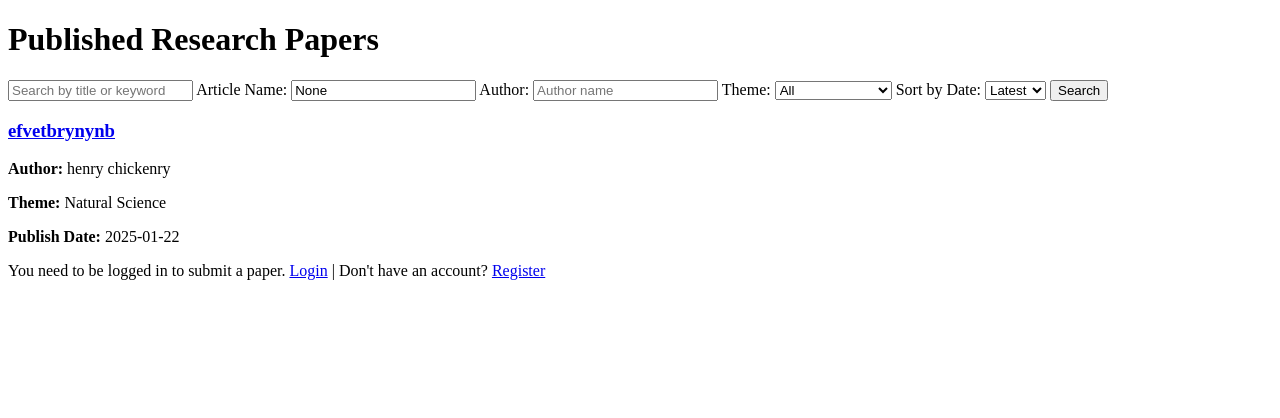
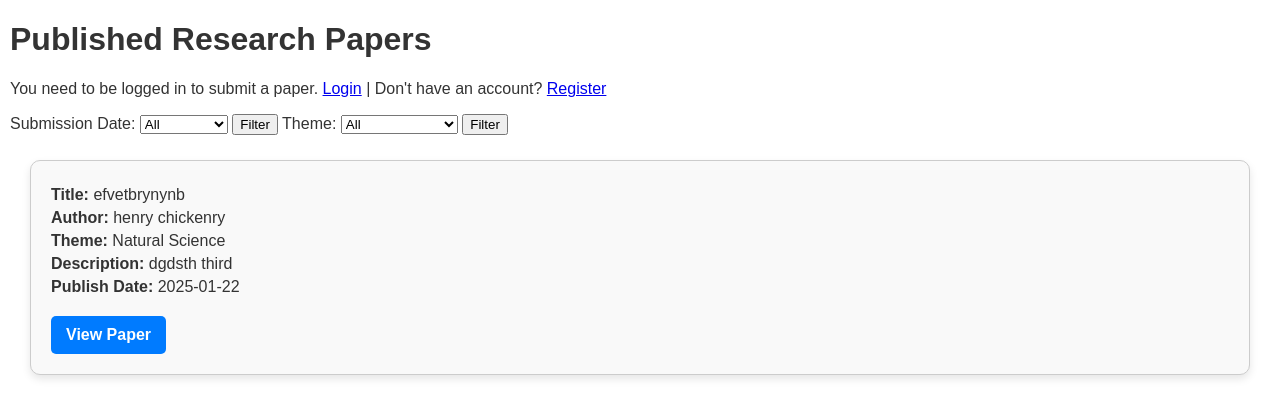
Before and after one commit to MarianaAAW/projectMerge_toGit, a Flask app: page / in a window 1280 px wide. Shown: the top 418 px of the page. Run offline with Flask 3, Linux system fonts and the light colour scheme; data comes from the database, SQL or seed files in the repository; some libraries are stand-ins or nearby versions.

Commit message:
everything up to date except the reviews and connections

```diff
--- a/db_backend/routes.py
+++ b/db_backend/routes.py
@@ -55,7 +55,8 @@
 
     return render_template('research_page.html', papers=papers)
 
-@app.route('/paper/<int:paper_id>', methods=['GET'])
+
+@app.route('/view_paper/<int:paper_id>', methods=['GET'])
 def view_paper(paper_id):
     # Fetch the paper by its ID from the database
     paper = Paper.query.get_or_404(paper_id)
@@ -211,50 +212,41 @@
     # Render the My Profile page with role-based visibility
     return render_template('my_profile.html', user=user)
 
+
 @app.route('/researchers_dashboard', methods=['GET'])
 @login_required
 def researchers_dashboard():
-    # Get filter values from the request
-    author_name = request.args.get('author_name', '')
-    article_name = request.args.get('article_name', '')
-    search = request.args.get('search', '')
-    theme = request.args.get('theme', '')
-    status = request.args.get('status', '')
-    sort_by_date = request.args.get('sort_by_date', 'latest')
+   # Get filter values from the request
+    author_id = request.args.get('author_id')
+    theme = request.args.get('theme')
+    submission_date = request.args.get('submission_date')
+    user_id = current_user.id
+    # Build the query
+    paper_query = Paper.query.filter(Paper.author_id == user_id)
+    papers = paper_query
 
-    # Assuming you have a way to get the logged-in user's ID (e.g., from the session)
-    user_id = current_user.id
-
-    # Build the query
-    paper_query = Paper.query.filter_by(author_id=user_id)
-
-    if author_name:
-        print(f"Filtering by author name: {author_name}")
-        paper_query = paper_query.join(User).filter(
-            (User.first_name.like(f'%{author_name}%')) |
-            (User.last_name.like(f'%{author_name}%'))
-        )
-    if article_name:
-        print(f"Filtering by article name: {article_name}")
-        paper_query = paper_query.filter(Paper.title.like(f'%{article_name}%'))
-    if search:
-        print(f"Filtering by search: {search}")
-        paper_query = paper_query.filter(Paper.description.like(f'%{search}%'))
     if theme:
-        print(f"Filtering by theme: {theme}")
-        paper_query = paper_query.filter(Paper.theme.like(f'%{theme}%'))
-    if status:
-        print(f"Filtering by status: {status}")
-        paper_query = paper_query.filter(Paper.status == status)
-    if sort_by_date == 'latest':
-        print("Sorting by latest date")
-        paper_query = paper_query.order_by(Paper.submission_date.desc())
-    else:
-        print("Sorting by earliest date")
-        paper_query = paper_query.order_by(Paper.submission_date.asc())
+        if theme == "Natural Science":
+            first_1 = Paper.query.filter(Paper.theme == "Natural Science", Paper.author_id == user_id)
+            return render_template('researchers_dashboard.html', papers=first_1)
+        elif theme == "Social Science":
+            second_2 = Paper.query.filter(Paper.theme == "Social Science", Paper.author_id ==user_id)
+            return render_template('researchers_dashboard.html', papers=second_2)
+        else:
+            third_3 = Paper.query.filter(Paper.theme == "Formal Science", Paper.author_id ==user_id)
+            return render_template('researchers_dashboard.html', papers=third_3)
+    if submission_date:
+        if submission_date == "old to new":
+            new = Paper.query.filter(Paper.author_id == user_id).order_by(Paper.submission_date)
+            return render_template('researchers_dashboard.html', papers=new)
+        elif submission_date == "new to old":
+            late = Paper.query.filter(Paper.author_id == user_id).order_by(Paper.submission_date.desc())
+            return render_template('researchers_dashboard.html', papers=late)
+        else:
+            return render_template('researchers_dashboard.html', papers=papers)
+    return render_template('researchers_dashboard.html', papers=papers)
 
     papers = paper_query.all()
-    print(f"Fetched papers: {papers}")
 
     return render_template('researchers_dashboard.html', papers=papers)
 
@@ -473,7 +465,33 @@
 @login_required
 def reviewers_dashboard():
     # Assuming current_user is the logged-in user
+    theme = request.args.get('theme')
+    submission_date = request.args.get('submission_date')
+    user_id = current_user.id
+
     assigned_papers = Paper.query.filter(Paper.reviewers.any(id=current_user.id)).all()
+    papers = assigned_papers
+
+    if theme:
+        if theme == "Natural Science":
+            first_1 = Paper.query.filter(Paper.theme == "Natural Science", Paper.reviewers.any(id=current_user.id)).all()
+            return render_template('reviewers_dashboard.html', papers=first_1)
+        elif theme == "Social Science":
+            second_2 = Paper.query.filter(Paper.theme == "Social Science", Paper.reviewers.any(id=current_user.id)).all()
+            return render_template('reviewers_dashboard.html', papers=second_2)
+        else:
+            third_3 = Paper.query.filter(Paper.theme == "Formal Science", Paper.reviewers.any(id=current_user.id)).all()
+            return render_template('reviewers_dashboard.html', papers=third_3)
+    if submission_date:
+        if submission_date == "old to new":
+            new = Paper.query.filter(Paper.reviewers.any(id=current_user.id)).order_by(Paper.submission_date)
+            return render_template('reviewers_dashboard.html', papers=new)
+        elif submission_date == "new to old":
+            late = Paper.query.filter(Paper.reviewers.any(id=current_user.id)).order_by(Paper.submission_date.desc())
+            return render_template('reviewers_dashboard.html', papers=late)
+        else:
+            return render_template('reviewers_dashboard.html', papers=papers)
+
     return render_template('reviewers_dashboard.html', papers=assigned_papers)
 
 @app.route('/reviewers_review/<int:paper_id>', methods=['GET', 'POST'])
--- a/db_backend/templates/research_page.html
+++ b/db_backend/templates/research_page.html
@@ -3,10 +3,97 @@
 <head>
     <meta charset="UTF-8">
     <meta name="viewport" content="width=device-width, initial-scale=1.0">
-    <title>Research Papers</title>
+    <title>Published Research Papers</title>
+    <style>
+        body {
+            margin: 10px;
+            font-family: 'Arial', sans-serif;
+            background-color: #ffffff;
+            color: #333;
+            text-align: left;
+        }
+
+        .container {
+            margin: 40px auto;
+            width: 80%;
+            text-align: left;
+        }
+        .papers-list{
+            padding-top: 15px;
+            margin-top: 10px;
+        }
+        .paper-box {
+            border: 1px solid #ccc;
+            border-radius: 10px;
+            padding: 20px;
+            margin-bottom: 20px;
+            margin-left: 20px;
+            margin-right: 20px;
+            background: #f9f9f9;
+            box-shadow: 0 4px 8px rgba(0, 0, 0, 0.1);
+        }
+
+        .paper-box h2 {
+            margin: 0 0 15px;
+            color: #007bff;
+        }
+
+        .paper-box p {
+            margin: 5px 0;
+            font-size: 16px;
+        }
+
+        .paper-box a {
+            display: inline-block;
+            margin-top: 15px;
+            background-color: #007bff;
+            color: #fff;
+            text-decoration: none;
+            padding: 10px 15px;
+            border-radius: 5px;
+            font-weight: bold;
+            transition: background-color 0.3s ease;
+        }
+
+        .paper-box a:hover {
+            background-color: #0056b3;
+        }
+    </style>
 </head>
-<body>
+</body>
     <h1>Published Research Papers</h1>
+ <!-- Login/Register Message -->
+ {% if not current_user.is_authenticated %}
+ <p>You need to be logged in to submit a paper. <a href="{{ url_for('login') }}">Login</a> | Don't have an account? <a href="{{ url_for('register') }}">Register</a></p>
+{% else %}
+ <p>Welcome, {{ current_user.first_name }}! <a href="{{ url_for('logout') }}">Logout</a></p>
+{% endif %}
+
+    <!-- Search and Filter Form -->
+    <form method="GET" action="{{ url_for('my_home') }}">
+        <label for="submission_date">Submission Date:</label>
+        <select id="submission_date" name="submission_date">
+            <option value="">All</option>
+            <option value="old to new" {% if request.args.get('submission_date')=='old_to_new' %} selected {% endif %}>
+                Old to New</option>
+            <option value="new to old" {% if request.args.get('submission_date')=='new_to_old' %} selected {% endif %}>
+                New to Old
+            </option>
+        </select>
+        <button type="submit">Filter</button>
+        <label for="theme">Theme:</label>
+        <select id="theme" name="theme">
+            <option value="">All</option>
+            <option value="Social Science" {% if request.args.get('theme')=='Social_Science' %} selected {% endif %}>
+                Social Science</option>
+            <option value="Natural Science" {% if request.args.get('theme')=='Natural_Science' %} selected {% endif %}>
+                Natural Science
+            </option>
+            <option value="formal_science" {% if request.args.get('theme')=='Formal_Science' %} selected {% endif %}>
+                Formal Science</option>
+        </select>
+        <button type="submit">Filter</button>
+    </form>
 
     <!-- Flash Messages -->
     {% with messages = get_flashed_messages(with_categories=true) %}
@@ -20,52 +107,24 @@
     {% endwith %}
 
     <!-- Search and Filter Form -->
-    <form method="GET" action="{{ url_for('research_page') }}">
-        <input type="text" name="search" placeholder="Search by title or keyword" value="{{ request.args.get('search', '') }}">
-        <label for="article_name">Article Name:</label>
-        <input type="text" id="article_name" name="article_name" value="{{ request.args.get('article_name') }}">
-
-        <label for="author">Author:</label>
-        <input type="text" name="author" placeholder="Author name" value="{{ request.args.get('author', '') }}">
-
-        <label for="theme">Theme:</label>
-        <select name="theme">
-            <option value="">All</option>
-            <option value="Natural Science" {% if request.args.get('theme') == 'Natural Science' %}selected{% endif %}>Natural Science</option>
-            <option value="Social Science" {% if request.args.get('theme') == 'Social Science' %}selected{% endif %}>Social Science</option>
-            <option value="Formal Science" {% if request.args.get('theme') == 'Formal Science' %}selected{% endif %}>Formal Science</option>
-        </select>
-
-        <label for="sort_by_date">Sort by Date:</label>
-        <select name="sort_by_date">
-            <option value="latest" {% if request.args.get('sort_by_date') == 'latest' %}selected{% endif %}>Latest</option>
-            <option value="oldest" {% if request.args.get('sort_by_date') == 'oldest' %}selected{% endif %}>Oldest</option>
-        </select>
-
-        <button type="submit">Search</button>
-    </form>
 
     <!-- Published Papers List -->
     {% if papers %}
         <div class="papers-list">
             {% for paper in papers %}
-                <div class="paper-item">
-                    <h3><a href="{{ url_for('view_paper', paper_id=paper.id) }}">{{ paper.title }}</a></h3>
+                <div class="paper-box">
+                    <p><strong>Title:</strong> {{ paper.title }}</p>
                     <p><strong>Author:</strong> {{ paper.author.first_name }} {{ paper.author.last_name }}</p>
                     <p><strong>Theme:</strong> {{ paper.theme }}</p>
+                    <p><strong>Description:</strong> {{ paper.description }}</p>
                     <p><strong>Publish Date:</strong> {{ paper.publish_date.strftime('%Y-%m-%d') }}</p>
+                    <a href="{{ url_for('view_paper', paper_id=paper.id) }}">View Paper</a>
                 </div>
             {% endfor %}
         </div>
     {% else %}
-        <p>No published papers found.</p>
+        <p class="no-papers">No published papers found.</p>
     {% endif %}
 
-    <!-- Login/Register Message -->
-    {% if not current_user.is_authenticated %}
-        <p>You need to be logged in to submit a paper. <a href="{{ url_for('login') }}">Login</a> | Don't have an account? <a href="{{ url_for('register') }}">Register</a></p>
-    {% else %}
-        <p>Welcome, {{ current_user.first_name }}! <a href="{{ url_for('logout') }}">Logout</a></p>
-    {% endif %}
 </body>
 </html>
```
Also changed, not shown: db_backend/templates/my_home.html (+67 -8 lines), db_backend/templates/researchers_dashboard.html (+27 -33 lines), db_backend/templates/researchers_view_paper.html (+10 -11 lines), db_backend/templates/reviewers_dashboard.html (+30 -0 lines), db_backend/templates/view_paper.html (added, +21 -0 lines).
